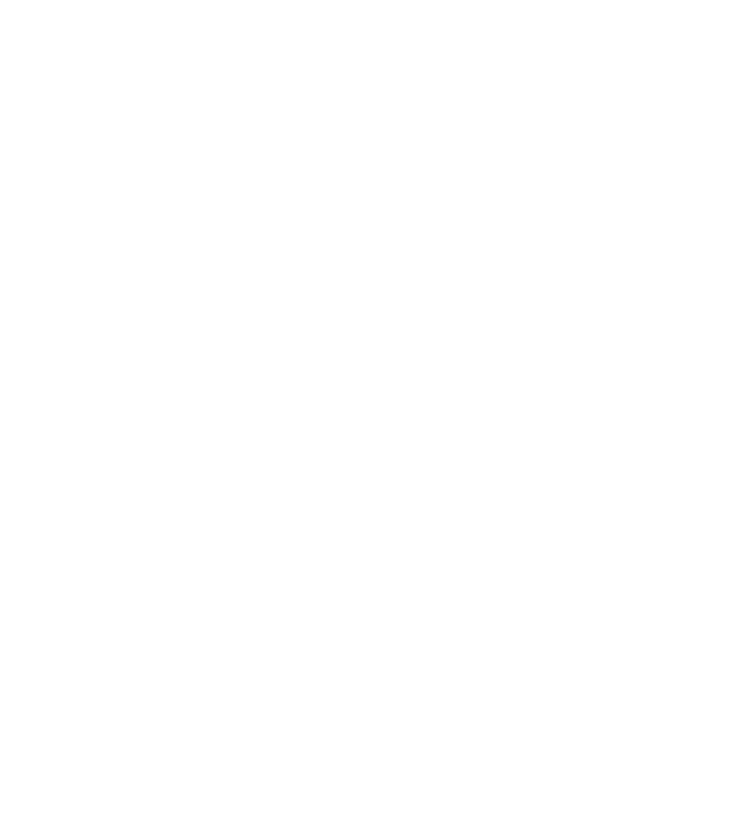
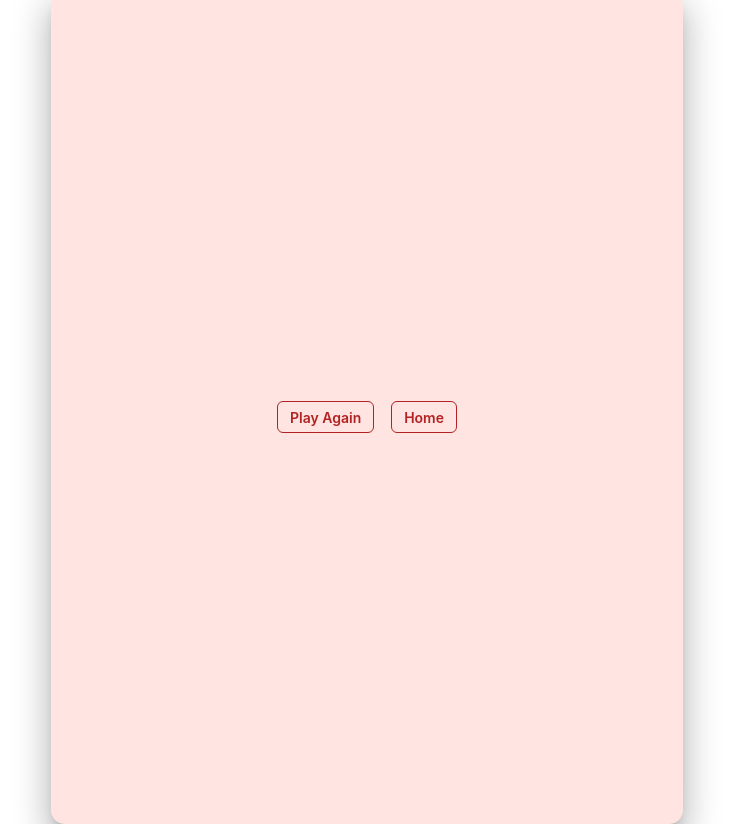
Before and after one commit to tthcodes/Mastermind, a React app: page /gameover in a window 1280 px wide. Before the commit this address had no page. Shown: the whole page, without its empty margins (273-1006 px from the left). Built offline with nearby package versions, Linux system fonts and the light colour scheme.

Commit message:
Game over page complete

```diff
--- a/src/client/App.jsx
+++ b/src/client/App.jsx
@@ -4,6 +4,8 @@
 //Use dynamic imports using React.lazy for components associated with routes
 const Home = lazy(() => import('./components/Home'))
 const Play = lazy(() => import('./components/Play'))
+const GameOver = lazy(() => import('./components/GameOver'))
+
 
 
 const App = () => {
@@ -34,11 +36,12 @@
       <Suspense fallback={<div>Game Loading...</div>}>
         <Routes>
           <Route path='/' element={<Home />} />
+          <Route path='/play' element={<Play />} />
+          <Route path='/instructions' element={<Home />} />
+          <Route path='/settings' element={<Home />} />
           <Route path='/login' element={<Home />} />
           <Route path='/signup' element={<Home />} />
-          <Route path='/play' element={<Play />} />
-          <Route path='/settings' element={<Home />} />
-          <Route path='/instructions' element={<Home />} />
+          <Route path='/gameover' element={<GameOver />} />
         </Routes>
       </Suspense>
     </GameContext.Provider>
--- a/src/client/components/GameOver.jsx
+++ b/src/client/components/GameOver.jsx
@@ -1 +1,71 @@
 // Game Over Page
+import React from 'react';
+import { Box, Typography } from '@mui/material'
+import { Button } from '@mui/joy'
+import boxStyle from '../styling/BoxStyle';
+import { useLocation, useNavigate } from 'react-router-dom'
+
+const GameOver = () => {
+  const navigate = useNavigate();
+  const location = useLocation();
+
+  // Access passed state from Play page to manipulate game over message
+  const { winner, message } = location.state || {};
+
+  // Change color and background color based on win condition
+  const backgroundColor = winner ? 'mintcream' : 'mistyrose';
+  const color = winner ? 'forestgreen' : 'firebrick';
+
+  return (
+    <Box sx = {{
+      ...boxStyle,
+      display: 'flex',
+      flexDirection: 'column',
+      alignItems: 'center',
+      justifyContent: 'center',
+      p: 2,
+      backgroundColor: backgroundColor,
+      color: color,
+    }}>
+      { winner ? (
+        <Typography variant = 'h6' sx={{ fontSize: '1.5rem', mb: 3}}>
+          {message}
+        </Typography>
+      ) : (
+        <Typography variant = 'h6' sx={{ fontSize: '1.5rem', mb: 3}}>
+          {message}
+        </Typography>
+      )}
+        <Box sx={{
+        display: 'flex',
+        justifyContent: 'space-between',
+        width: '30%',
+        marginTop: '3%',
+        mb: 3,
+        }}>
+          <Button size="sm" variant="outlined" onClick={() => navigate('/play')} sx={{
+            borderColor: color,
+            color: color,
+            '&:hover': {
+              backgroundColor: color,
+              color: 'white'
+                }
+            }}>
+            Play Again
+          </Button>
+          <Button size="sm" variant="outlined" onClick={() => navigate('/')} sx={{
+            borderColor: color,
+            color: color,
+            '&:hover': {
+              backgroundColor: color,
+              color: 'white'
+                }
+            }}>
+            Home
+          </Button>
+        </Box>
+    </Box>
+  );
+};
+
+export default GameOver;
--- a/src/client/components/GuessLog.jsx
+++ b/src/client/components/GuessLog.jsx
@@ -7,24 +7,37 @@
       flexGrow: 1,
       overflowY: 'auto',
       maxHeight: '300px',
-      width: '300px',
+      height: '500px',
+      width: '400px',
       border: '1px solid gray',
-      padding: 10,
+      padding: 2,
       boxShadow: 10
       }}
       >
-      <Typography variant="h4" gutterBottom>
+      <Typography
+        variant="h5"
+        gutterBottom
+        sx={{
+          textAlign: 'center',
+          fontFamily: 'bungee',
+          flexGrow: 1
+        }}>
         Guess Log
       </Typography>
       <List>
         {guessLog.map((el, index) => {
-          console.log('given el', el)
           const [guess, correctNums, correctLocations] = el;
+          let secondary;
+          if(correctNums === 0) {
+            secondary = 'All numbers incorrect.'
+          } else {
+            secondary = `Correct Numbers: ${correctNums}, Correct Locations: ${correctLocations}`
+          };
           return (
             <ListItem key={index} divider>
               <ListItemText
                 primary={`Guess #${index + 1}: ${guess}`}
-                secondary={`Correct Numbers: ${correctNums}, Correct Locations: ${correctLocations}`}
+                secondary={secondary}
               />
             </ListItem>
             )
--- a/src/client/components/GuessSubmit.jsx
+++ b/src/client/components/GuessSubmit.jsx
@@ -1,9 +1,12 @@
-import React, { useState, useRef } from 'react';
+import React, { useState, useRef, useContext } from 'react';
 import { Box, TextField, Button, Typography } from '@mui/material';
+import GameContext from '../contexts/GameContext';
 
-const GuessSubmit = ({ title, length, onFormSubmit }) => {
+
+const GuessSubmit = ({ title, length, onFormSubmit, guessCount }) => {
   const [inputs, setInputs] = useState(Array(length).fill(''));
-  const inputRefs = useRef([]);
+  const inputRefs = useRef([]); // new concept
+  const { maxGuessCount } = useContext(GameContext);
 
   const handleInputChange = (index, value) => {
     const newInputs = [...inputs];
@@ -31,10 +34,19 @@
       component="form"
       onSubmit={handleSubmit}
       noValidate
-      sx={{ display: 'flex', flexDirection: 'column', alignItems: 'center', gap: 2, p: 2 }}
+      sx={{ display: 'flex', flexDirection: 'column', alignItems: 'center', gap: 0.3, p: 2 }}
     >
       <Typography variant="h5">{title}</Typography>
-      <Box sx={{ display: 'flex', gap: 1 }}>
+      <Typography
+        variant='subtitle1'
+        sx={{
+          textAlign: 'center',
+          mb: 1,
+          fontSize: '1rem'
+        }}>
+          Guesses Remaining: {maxGuessCount - guessCount}
+        </Typography>
+      <Box sx={{ display: 'flex', gap: 1, marginBottom: 2 }}>
         {inputs.map((input, index) => (
           <TextField
             key={index}
--- a/src/client/components/Play.jsx
+++ b/src/client/components/Play.jsx
@@ -10,10 +10,9 @@
 
 const Play = () => {
   const navigate = useNavigate();
-  const [nothingCorrect, setNothingCorrect] = useState(false);
-  const [guessNum, setGuessNum] = useState(0);
+  const [guessCount, setGuessCount] = useState(0);
   const [guessLog, setGuessLog] = useState([]);
-  const { answer, setAnswer, numCount, setNumCount, maxGuessCount, minNum, maxNum } = useContext(GameContext);
+  const { answer, setAnswer, numCount, maxGuessCount, minNum, maxNum } = useContext(GameContext);
 
   // useEffect that will generate the correct answer on page load
   useEffect(() => {
@@ -65,7 +64,7 @@
         // correct places within guess by holding onto the index of answer array
       answer.forEach((num, index) => {
           answerFreqMap[num] = (answerFreqMap[num] || 0) + 1;
-          if (num === guess[index]) {
+          if (num === guessArr[index]) {
               numCorrectLocation++;
           }
       });
@@ -112,9 +111,9 @@
       }
 
       // Update guess count, check if new guess count ends game.
-      setGuessNum(prevCount => {
+      setGuessCount(prevCount => {
         const newGuessCount = prevCount + 1;
-        isGameOver(newGuessCount); // Check if game should end
+        isGameOver(newGuessCount); // Check if game should end based on guessCount
         return newGuessCount;
       });
 
@@ -122,9 +121,8 @@
       const [guessCorrectNums, guessCorrectLocations] = getGuessAccuracy(guess, answer);
 
       // Update guessLog and guess accuracy state
-      setNothingCorrect(guessCorrectNums === 0 && guessCorrectLocations === 0);
       console.log('correct answer:', answer, 'current guess', guessArr)
-      console.log('current correct nums', guessCorrectNums, 'currenct correct locs', guessCorrectLocations)
+      console.log('current correct nums', guessCorrectNums, 'current correct locs', guessCorrectLocations)
       setGuessLog(prevState => [...prevState, [guessArr, guessCorrectNums, guessCorrectLocations]]);
     };
 
@@ -150,8 +148,8 @@
       <Box sx={{
         display: 'flex',
         flexDirection: 'column',
-        alignItems: 'center', // Centers the child components horizontally
-        justifyContent: 'center', // Centers the child components vertically
+        alignItems: 'center',
+        justifyContent: 'center',
         flexGrow: 1,
         width: '100%',
         }}>
@@ -162,6 +160,7 @@
           title = "Take a Guess!"
           length = {numCount}
           onFormSubmit = {submitGuess}
+          guessCount = {guessCount}
         />
       </Box>
       <Box sx={{
@@ -171,10 +170,10 @@
         marginTop: '3%',
         mb: 3
       }}>
-        <Button variant="outlined" sx={{ alignSelf: 'flex-start' }} onClick={() => navigate('/instructions')}>
+        <Button variant="outlined" sx={{ alignSelf: 'flex-start' }} onClick={() => navigate('/')}>
           Back
         </Button>
-        <Button variant="outlined" sx={{ alignSelf: 'flex-end' }}>
+        <Button variant="outlined" sx={{ alignSelf: 'flex-end' }} onClick={() => navigate('/settings')}>
           Settings
         </Button>
       </Box>
```
